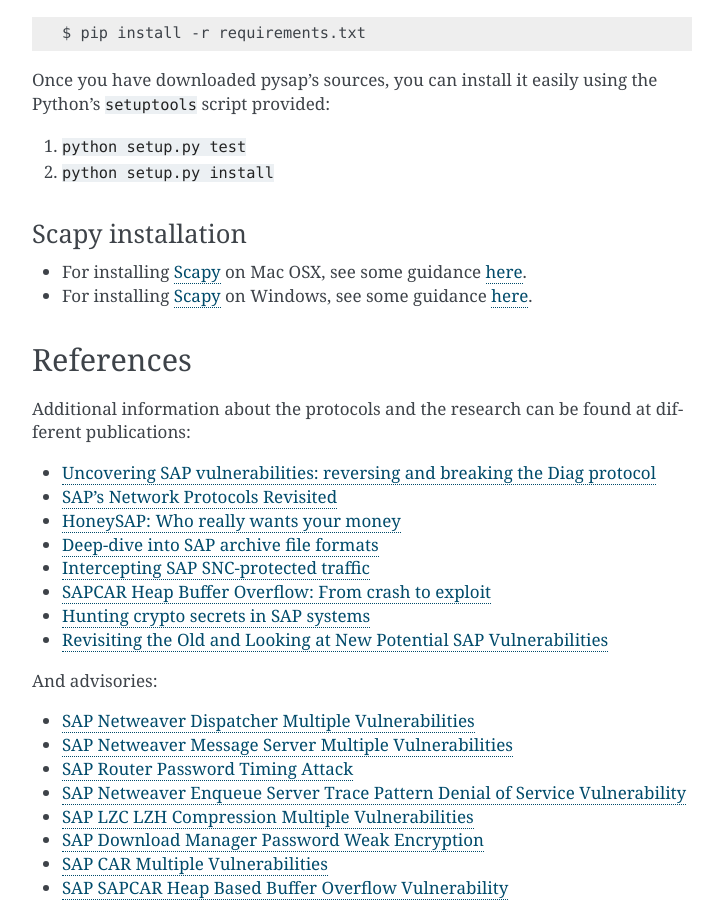
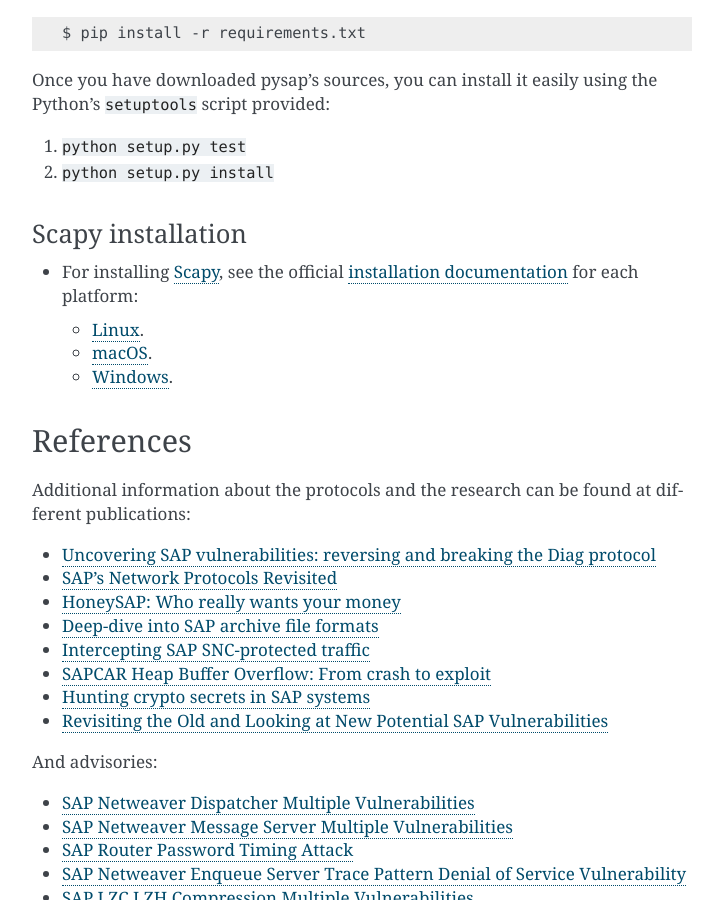
Before and after one commit to OWASP/pysap, a Sphinx documentation site: the page built from docs/user/index.rst, in a window 1280 px wide and 900 px high, scrolled down 1452 px. Shown: the whole window, without its empty margins (388-1111 px from the left). Built offline with Sphinx 7.4.7, drawn with Linux system fonts in a browser that asks for light colours; pages that are not in the unit, such as notebooks, are missing from menus.

Commit message:
Clarified installation guides, removed duplicated tag

```diff
--- a/docs/user/index.rst
+++ b/docs/user/index.rst
@@ -88,9 +88,11 @@
 Scapy installation
 ~~~~~~~~~~~~~~~~~~
 
-- For installing `Scapy`_ on Mac OSX, see some guidance `here <http://scapy.readthedocs.io/en/latest/installation.html#mac-os-x>`_.
+- For installing `Scapy`_, see the official `installation documentation <https://scapy.readthedocs.io/en/latest/installation.html>`_ for each platform:
 
-- For installing `Scapy`_ on Windows, see some guidance `here <https://scapy.readthedocs.io/en/latest/installation.html#windows>`_.
+  - `Linux <https://scapy.readthedocs.io/en/latest/installation.html#installing-scapy-v2-x>`_.
+  - `macOS <http://scapy.readthedocs.io/en/latest/installation.html#mac-os-x>`_.
+  - `Windows <https://scapy.readthedocs.io/en/latest/installation.html#windows>`_.
 
 
 References
```
